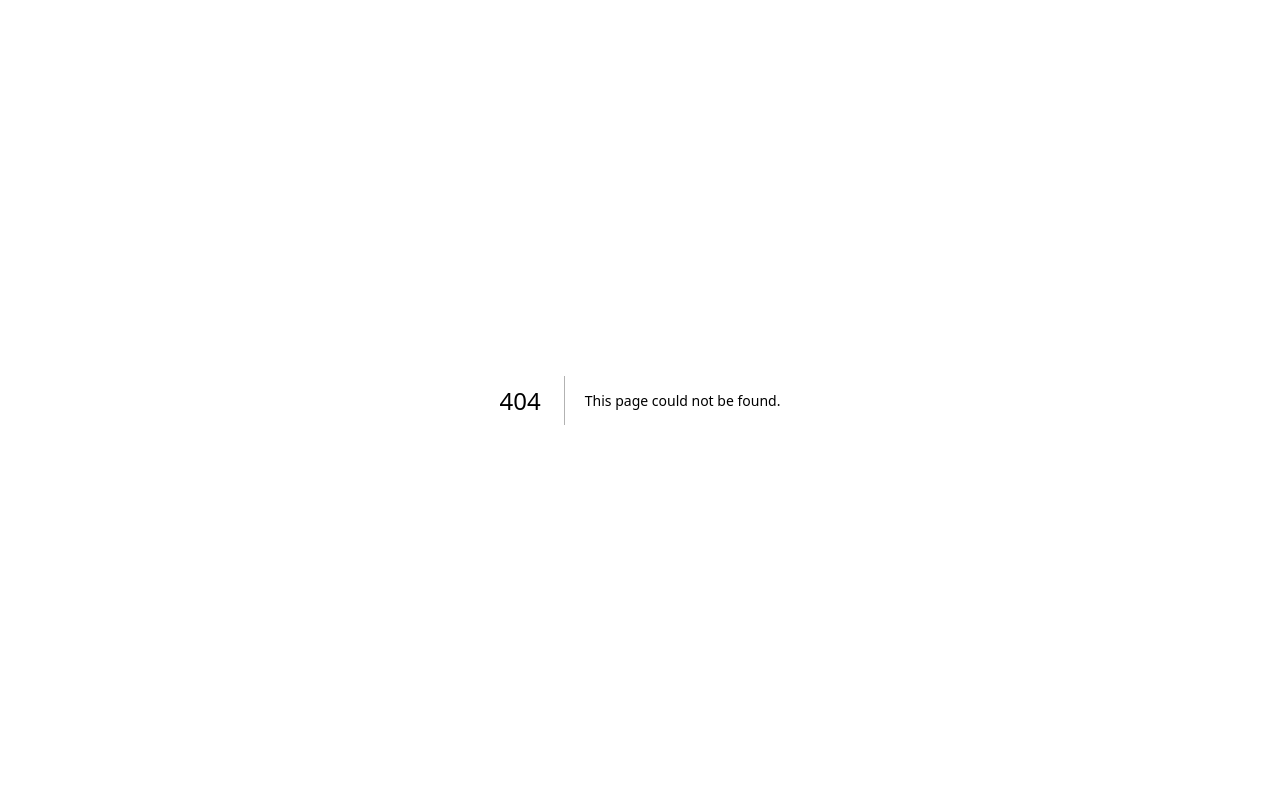
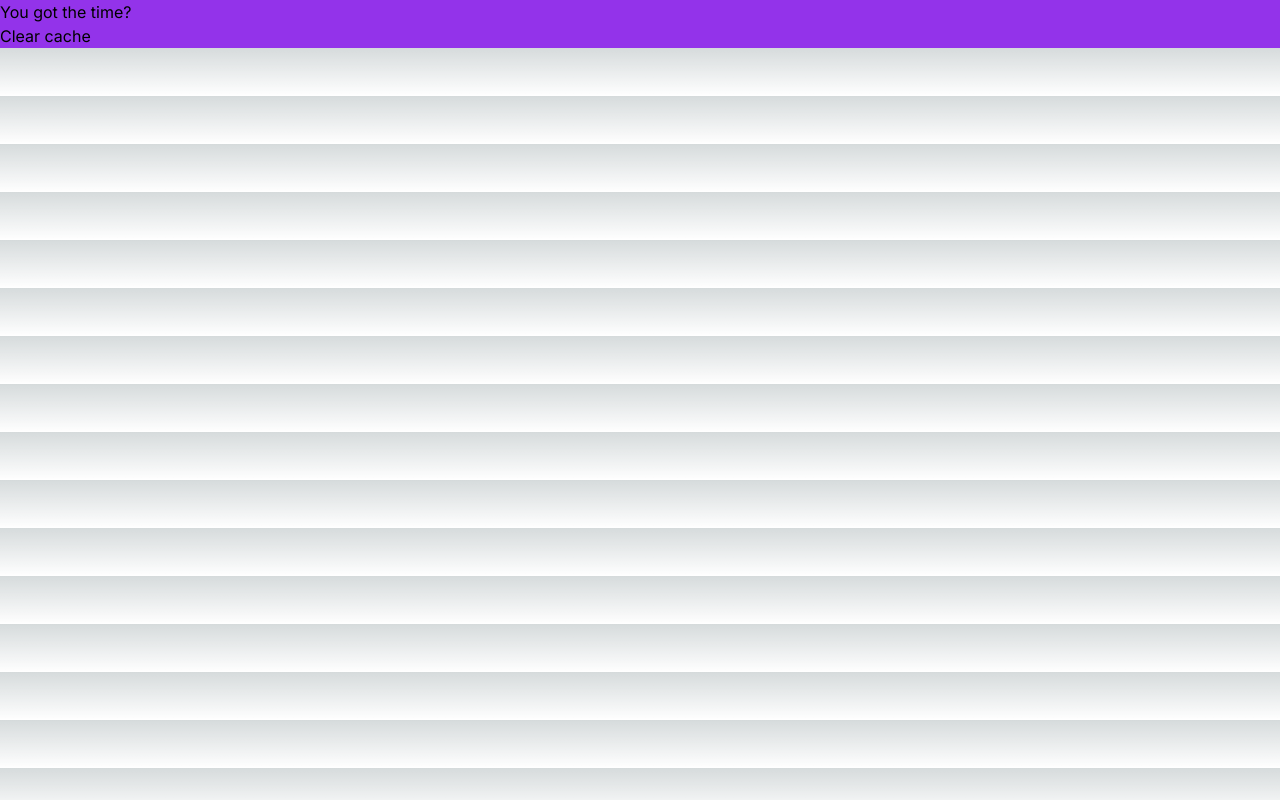
Before and after one commit to mastoj/nextjscaching, a Next.js app: page /timer/clear in a window 1280 px wide. Before the commit this address had no page. Built offline with nearby package versions, Linux system fonts and the light colour scheme.

Commit message:
Timer static

```diff
--- /dev/null
+++ b/src/app/timer/clear/page.tsx
@@ -0,0 +1,21 @@
+import { revalidatePath } from "next/cache";
+import React from "react";
+
+type Props = {};
+
+const Timer = async (props: Props) => {
+  const clearPageCache = async () => {
+    "use server";
+    revalidatePath("/timer");
+  };
+  return (
+    <div className="bg-purple-600">
+      You got the time?
+      <form action={clearPageCache}>
+        <input type="submit" value="Clear cache" />
+      </form>
+    </div>
+  );
+};
+
+export default Timer;
--- a/src/app/timer/page.tsx
+++ b/src/app/timer/page.tsx
@@ -5,6 +5,10 @@ type Props = {};
 
 //const dynamic = "force-dynamic";
 export const revalidate = 10; // revalidate at most every hour
+
+// export async function generateStaticParams() {
+//   return [];
+// }
 
 const getTheTimeNoCache = async () => {
   const response = await fetch(
@@ -28,16 +32,10 @@ const Response = (data: any) => (
   <div className="p-4">{JSON.stringify(data.data.datetime)}</div>
 );
 const Timer = async (props: Props) => {
-  const clearPageCache = async () => {
-    "use server";
-    revalidatePath("/timer");
-  };
   return (
     <div className="bg-teal-400">
-      <form action={clearPageCache}>
-        <input type="submit" value="Clear cache" />
-      </form>
-      No cache: <Response data={await getTheTimeNoCache()} />
+      You got the cached time? No cache:{" "}
+      <Response data={await getTheTimeNoCache()} />
       5 s: <Response data={await getTheTimeCached(5)} />
       15 s: <Response data={await getTheTimeCached(10)} />
       60 s: <Response data={await getTheTimeCached(60)} />
```
